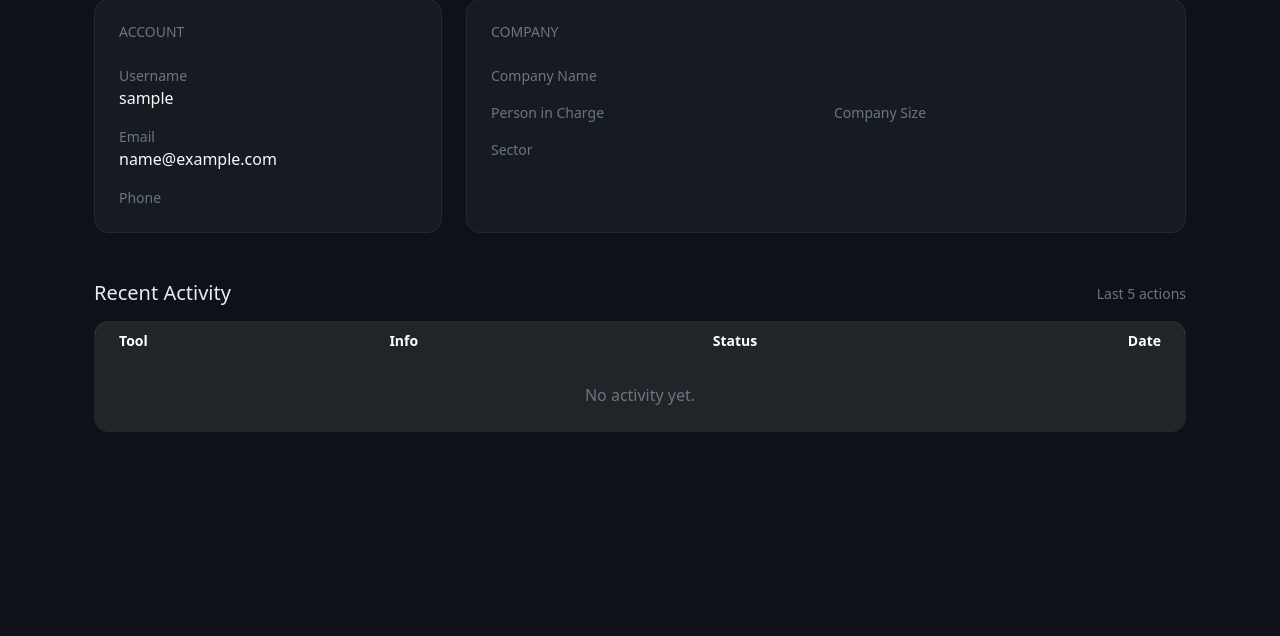
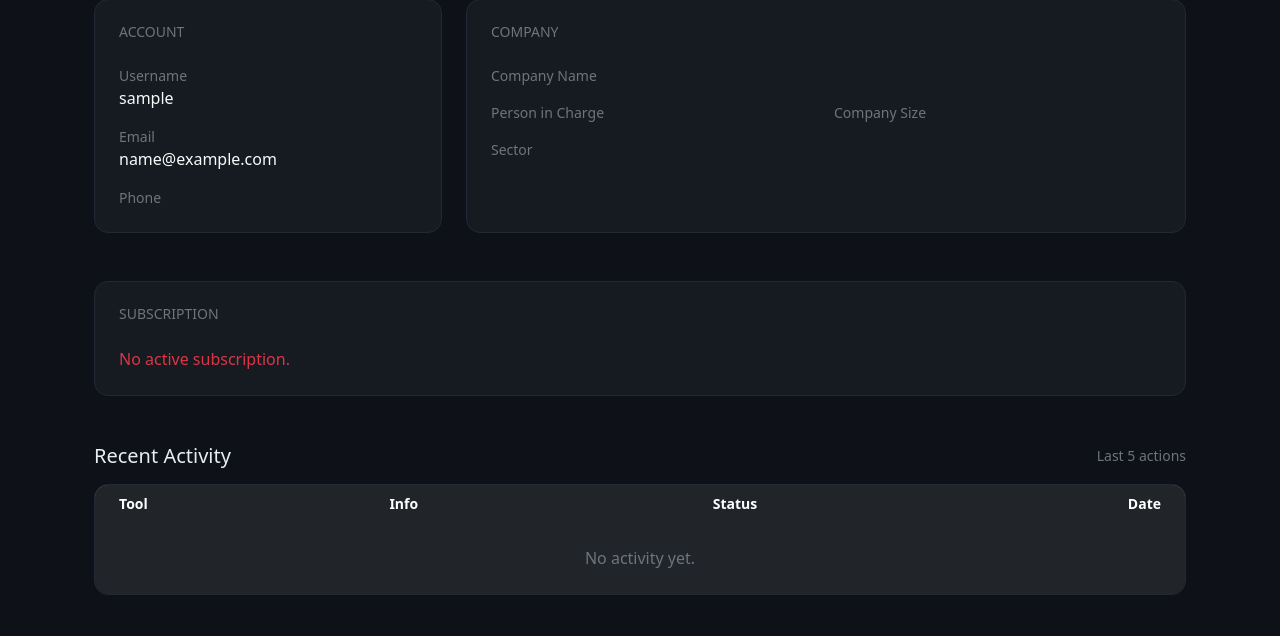
Before and after one commit to anirudhkhemriyaa/AWD, a Django app: page /profile in a window 1280 px wide. Shown: the part 297-933 px from the top of the page. Before the commit the page ends 729 px from the top, so only its background shows below. Run offline with Django 5.2, Linux system fonts and the light colour scheme; the visitor is signed in with stand-in values (Sample User, id 1); data comes from the database, SQL or seed files in the repository; data that the repository does not hold is empty; parts of the project's set-up code (start-up, migrations or seed data) failed here and were passed over.

Commit message:
Add subscription section in template and fix the Not sub error

```diff
--- a/awd_main/views.py
+++ b/awd_main/views.py
@@ -2,8 +2,10 @@ from django.shortcuts import render , redirect
 from .forms import RegistrationForm
 from django.contrib import messages, auth
 from django.contrib.auth.forms import AuthenticationForm
-from Data_entry.models import CustomUser
+from Data_entry.models import CustomUser, DailyUsage, UserSubscription
 from django.contrib.auth.decorators import login_required
+from datetime import date
+from django.utils import timezone
 
 
 #============= Landing page ===========
@@ -66,14 +68,44 @@ def logout(request):
 
 #========================= Profile view =======================
 def profile(request):
-    user = CustomUser.objects.get(username=request.user.username)
-    histories = request.user.histories.order_by('-created_at')[:20]
-    context={
-        'profile':user,
+    user = request.user
+    histories = user.histories.order_by('-created_at')[:20]
+
+    subscription = None
+    daily_usage = None
+    remaining = {}
+
+    try:
+        subscription = UserSubscription.objects.select_related("plan").get(user=user)
+
+        # Get today's usage (or create if not exists)
+        daily_usage, _ = DailyUsage.objects.get_or_create(
+            user=user,
+            date=date.today()
+        )
+
+        if subscription.is_valid():
+            plan = subscription.plan
+
+            remaining = {
+                "emails_left": max(plan.email_limit_per_day - daily_usage.emails_sent, 0),
+                "imports_left": max(plan.import_limit_per_day - daily_usage.imports_done, 0),
+                "exports_left": max(plan.export_limit_per_day - daily_usage.exports_done, 0),
+            }
+
+    except UserSubscription.DoesNotExist:
+        subscription = None
+
+    context = {
+        "profile": user,
         "histories": histories,
+        "subscription": subscription,
+        "daily_usage": daily_usage,
+        "remaining": remaining,
+        "today": timezone.now(),
     }
-    return render(request , "profile.html" , context)
 
+    return render(request, "profile.html", context)
 
 #======================== Edit profile =======================
 
--- a/static/js/custom.js
+++ /dev/null
@@ -1,3 +0,0 @@
-setTimeout(function(){
-    $('#msg').fadeOut('slow');
-},5000)
--- a/templates/profile.html
+++ b/templates/profile.html
@@ -82,6 +82,80 @@
     </div>
   </div>
 
+  <!-- SUBSCRIPTION -->
+<div class="row g-4 mb-5">
+  <div class="col-12">
+    <div class="card">
+      <div class="card-body p-4">
+
+        <h6 class="text-uppercase text-secondary small mb-4">
+          Subscription
+        </h6>
+
+        {% if subscription and subscription.is_valid %}
+
+        <div class="row g-3">
+
+          <div class="col-md-4">
+            <div class="text-secondary small">Plan</div>
+            <div class="fw-medium text-light">
+              {{ subscription.plan.name }}
+            </div>
+          </div>
+
+          <div class="col-md-4">
+            <div class="text-secondary small">Valid Until</div>
+            <div class="fw-medium text-light">
+              {{ subscription.end_date|date:"M d, Y" }}
+            </div>
+          </div>
+
+          <div class="col-md-4">
+            <div class="text-secondary small">Status</div>
+            <span class="badge bg-success">Active</span>
+          </div>
+
+        </div>
+
+        <hr class="border-secondary my-4">
+
+        <div class="row g-3">
+
+          <div class="col-md-4">
+            <div class="text-secondary small">Emails Today</div>
+            <div class="fw-medium text-light">
+              {{ remaining.emails_left }} / {{ subscription.plan.email_limit_per_day }} left
+            </div>
+          </div>
+
+          <div class="col-md-4">
+            <div class="text-secondary small">Imports Today</div>
+            <div class="fw-medium text-light">
+              {{ remaining.imports_left }} / {{ subscription.plan.import_limit_per_day }} left
+            </div>
+          </div>
+
+          <div class="col-md-4">
+            <div class="text-secondary small">Exports Today</div>
+            <div class="fw-medium text-light">
+              {{ remaining.exports_left }} / {{ subscription.plan.export_limit_per_day }} left
+            </div>
+          </div>
+
+        </div>
+
+        {% else %}
+        <div class="text-danger">
+          No active subscription.
+        </div>
+        {% endif %}
+
+      </div>
+    </div>
+  </div>
+</div>
+
+
   <!-- ACTIVITY -->
   <div class="d-flex justify-content-between align-items-center mb-3">
     <h5 class="mb-0">Recent Activity</h5>
```
Also changed, not shown: Data_entry/views.py (+22 -3 lines), Email/views.py (+23 -6 lines), awd_main/settings.py (+4 -4 lines).
